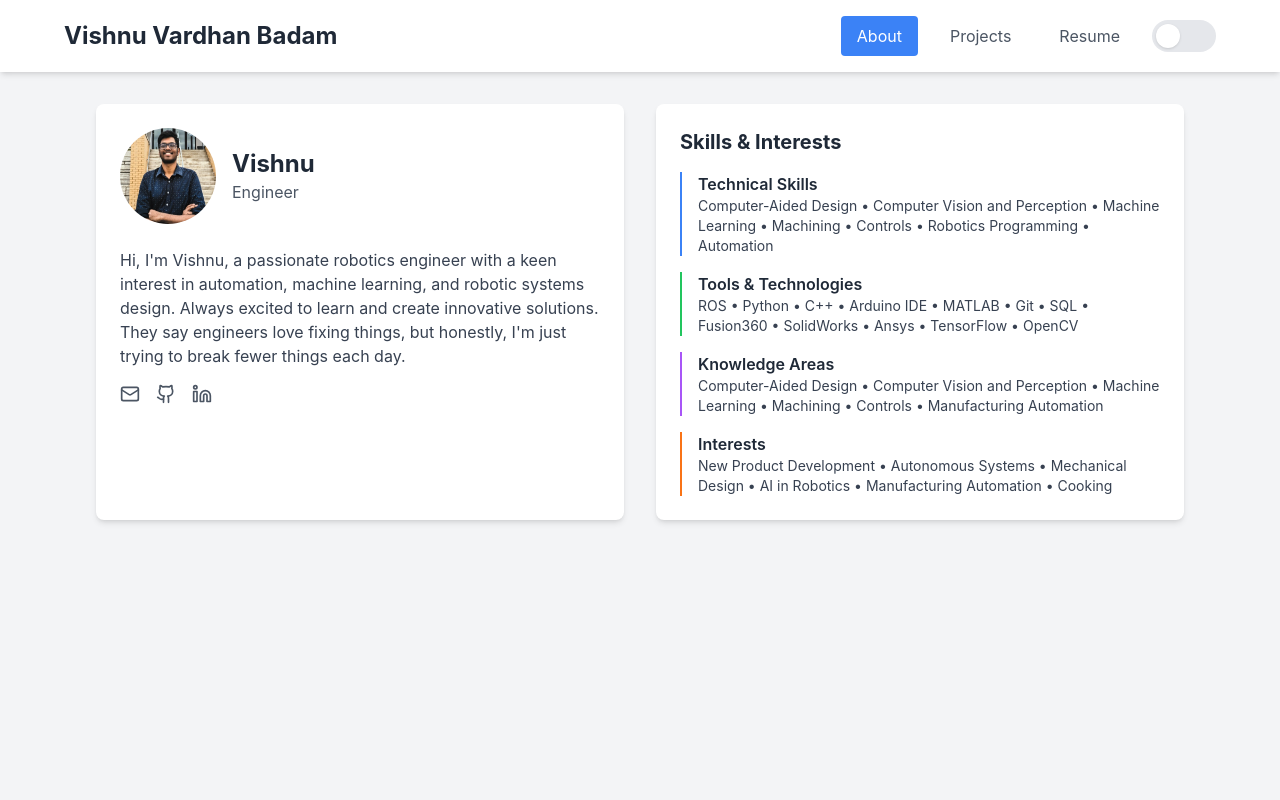
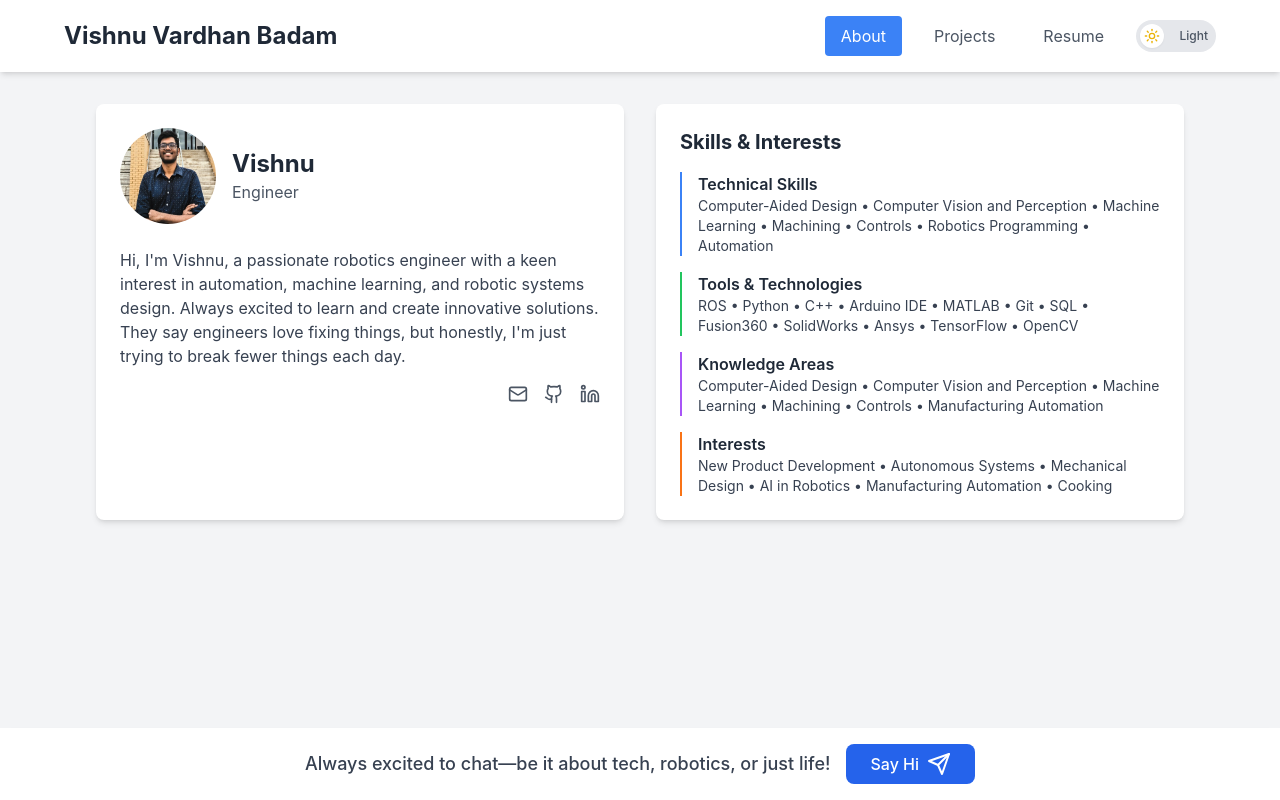
Before and after one commit to Vishnu01110110/Portfolio, a React (Create React App) app: page / in a window 1280 px wide. Built offline with nearby package versions, Linux system fonts and the light colour scheme.

Commit message:
fixed few stuff (still no projects)

```diff
--- a/src/Portfolio.js
+++ b/src/Portfolio.js
@@ -1,7 +1,8 @@
 import React, { useState, useEffect } from 'react';
 import { Routes, Route, useNavigate } from 'react-router-dom';
-import { User, Mail, Github, Linkedin, FileText, Sun, Moon } from 'lucide-react';
+import { User, Mail, Github, Linkedin, FileText, Sun, Moon, Send } from 'lucide-react';
 import ProjectsPage from './ProjectsPage';
+import ModernToggle from './components/ModernToggle';
 
 const Portfolio = () => {
   const baseUrl = process.env.PUBLIC_URL || '';
@@ -24,37 +25,12 @@ const Portfolio = () => {
     }
   }, [darkMode]);
 
-  const DarkModeToggle = ({ darkMode, setDarkMode }) => {
-    return (
-      <button
-        onClick={() => setDarkMode(!darkMode)}
-        className="relative inline-flex items-center justify-between w-16 h-8 px-1 rounded-full bg-gray-200 dark:bg-gray-700 transition-colors duration-200 focus:outline-none"
-        aria-label={darkMode ? 'Switch to light mode' : 'Switch to dark mode'}
-      >
-        <span className="sr-only">{darkMode ? 'Switch to light mode' : 'Switch to dark mode'}</span>
-
-        {/* Icons container */}
-        <span className="flex items-center justify-between w-full absolute">
-          <Sun className={`w-4 h-4 text-yellow-500 transition-opacity duration-200 ${darkMode ? 'opacity-0' : 'opacity-100'}`} />
-          <Moon className={`w-4 h-4 text-blue-200 transition-opacity duration-200 ${darkMode ? 'opacity-100' : 'opacity-0'}`} />
-        </span>
-
-        {/* Toggle circle */}
-        <span
-          className={`absolute block w-6 h-6 rounded-full bg-white shadow transform transition-transform duration-200 ${
-            darkMode ? 'translate-x-8' : 'translate-x-0'
-          }`}
-        />
-      </button>
-    );
-  };
-
   const renderContent = () => {
     switch(currentPage) {
       case 'about':
         return (
           <div className="grid md:grid-cols-2 gap-8">
-            <div className="bg-white dark:bg-gray-800 p-6 rounded-lg shadow-md">
+            <div className="bg-white dark:bg-gray-800 p-6 rounded-lg shadow-md flex flex-col h-full">
               <div className="flex items-center space-x-4 mb-6">
                 <img
                   src={profileImageError ? "/api/placeholder/150/150" : profileImagePath}
@@ -71,17 +47,30 @@ const Portfolio = () => {
                 <p className="text-gray-700 dark:text-gray-300">
                   Hi, I'm Vishnu, a passionate robotics engineer with a keen interest in automation, machine learning, and robotic systems design. Always excited to learn and create innovative solutions. They say engineers love fixing things, but honestly, I'm just trying to break fewer things each day.
                 </p>
-                <div className="flex space-x-4">
-                  <a href="mailto:vishnuvardhan.badam@gmail.com" className="hover:text-blue-500">
-                    <Mail className="w-5 h-5 text-gray-600 dark:text-gray-300" />
-                  </a>
-                  <a href="https://github.com/Vishnu01110110" target="_blank" rel="noopener noreferrer" className="hover:text-blue-500">
-                    <Github className="w-5 h-5 text-gray-600 dark:text-gray-300" />
-                  </a>
-                  <a href="https://www.linkedin.com/in/badam-vishnu-vardhan/" target="_blank" rel="noopener noreferrer" className="hover:text-blue-500">
-                    <Linkedin className="w-5 h-5 text-gray-600 dark:text-gray-300" />
-                  </a>
-                </div>
+              </div>
+              <div className="flex justify-end space-x-4 mt-4">
+                <a
+                  href="mailto:vishnuvardhan.badam@gmail.com"
+                  className="hover:text-blue-500 transition-colors duration-200"
+                >
+                  <Mail className="w-5 h-5 text-gray-600 dark:text-gray-300 hover:text-blue-500" />
+                </a>
+                <a
+                  href="https://github.com/Vishnu01110110"
+                  target="_blank"
+                  rel="noopener noreferrer"
+                  className="hover:text-blue-500 transition-colors duration-200"
+                >
+                  <Github className="w-5 h-5 text-gray-600 dark:text-gray-300 hover:text-blue-500" />
+                </a>
+                <a
+                  href="https://www.linkedin.com/in/badam-vishnu-vardhan/"
+                  target="_blank"
+                  rel="noopener noreferrer"
+                  className="hover:text-blue-500 transition-colors duration-200"
+                >
+                  <Linkedin className="w-5 h-5 text-gray-600 dark:text-gray-300 hover:text-blue-500" />
+                </a>
               </div>
             </div>
             {/* Skills section */}
@@ -223,7 +212,7 @@ const Portfolio = () => {
   };
 
   return (
-    <div className="min-h-screen bg-gray-100 dark:bg-gray-900">
+    <div className={`min-h-screen ${darkMode ? 'dark bg-gray-900' : 'bg-gray-100'}`}>
       <nav className="bg-white dark:bg-gray-800 shadow-md p-4 sticky top-0 z-10">
         <div className="max-w-6xl mx-auto flex justify-between items-center">
           <h1 className="text-2xl font-bold text-gray-800 dark:text-white">Vishnu Vardhan Badam</h1>
@@ -251,7 +240,7 @@ const Portfolio = () => {
               Resume
             </button>
             <div className="flex items-center">
-              <DarkModeToggle darkMode={darkMode} setDarkMode={setDarkMode} />
+              <ModernToggle darkMode={darkMode} setDarkMode={setDarkMode} />
             </div>
           </div>
         </div>
@@ -259,7 +248,28 @@ const Portfolio = () => {
 
       <main className="max-w-6xl mx-auto p-4 md:p-8">
         {renderContent()}
+        {currentPage === 'about' && <div className="h-20" />} {/* Spacer only on 'hi' page */}
       </main>
+
+      {currentPage === 'about' && (
+        <div className="fixed bottom-0 left-0 right-0 bg-white dark:bg-gray-800 shadow-lg p-4">
+          <div className="max-w-2xl mx-auto flex justify-center items-center space-x-4">
+            <span className="text-lg font-medium text-gray-700 dark:text-gray-200">
+              Always excited to chat—be it about tech, robotics, or just life!
+            </span>
+            <a
+              href="https://www.linkedin.com/messaging/compose/?to=badam-vishnu-vardhan"
+              target="_blank"
+              rel="noopener noreferrer"
+              className="inline-flex items-center px-6 py-2 bg-blue-600 hover:bg-blue-700
+                       text-white font-medium rounded-lg transition-colors duration-200"
+            >
+              <span>Say Hi</span>
+              <Send className="ml-2 h-6 w-6" />
+            </a>
+          </div>
+        </div>
+      )}
     </div>
   );
 };
--- /dev/null
+++ b/src/components/ModernToggle.js
@@ -0,0 +1,42 @@
+import React from 'react';
+import { Sun, Moon } from 'lucide-react';
+
+const ModernToggle = ({ darkMode, setDarkMode }) => {
+  return (
+    <button
+      onClick={() => setDarkMode(!darkMode)}
+      className={`
+        relative h-8 w-20 rounded-full p-1 transition-colors duration-200
+        ${darkMode ? 'bg-indigo-600' : 'bg-gray-200'}
+        focus:outline-none focus:ring-2 focus:ring-offset-2
+        ${darkMode ? 'focus:ring-indigo-500' : 'focus:ring-blue-500'}
+      `}
+      aria-label={darkMode ? 'Switch to light mode' : 'Switch to dark mode'}
+    >
+      <div
+        className={`
+          flex h-6 w-6 transform items-center justify-center rounded-full
+          bg-white transition-transform duration-200 shadow-sm
+          ${darkMode ? 'translate-x-12' : 'translate-x-0'}
+        `}
+      >
+        {darkMode ? (
+          <Moon className="h-4 w-4 text-indigo-600" />
+        ) : (
+          <Sun className="h-4 w-4 text-yellow-500" />
+        )}
+      </div>
+
+      <span className={`
+        absolute top-1/2 -translate-y-1/2
+        ${darkMode ? 'left-2' : 'right-2'}
+        text-xs font-medium
+        ${darkMode ? 'text-white' : 'text-gray-600'}
+      `}>
+        {darkMode ? 'Dark' : 'Light'}
+      </span>
+    </button>
+  );
+};
+
+export default ModernToggle;
```
Also changed, not shown: src/ModernToggle.js (added).
